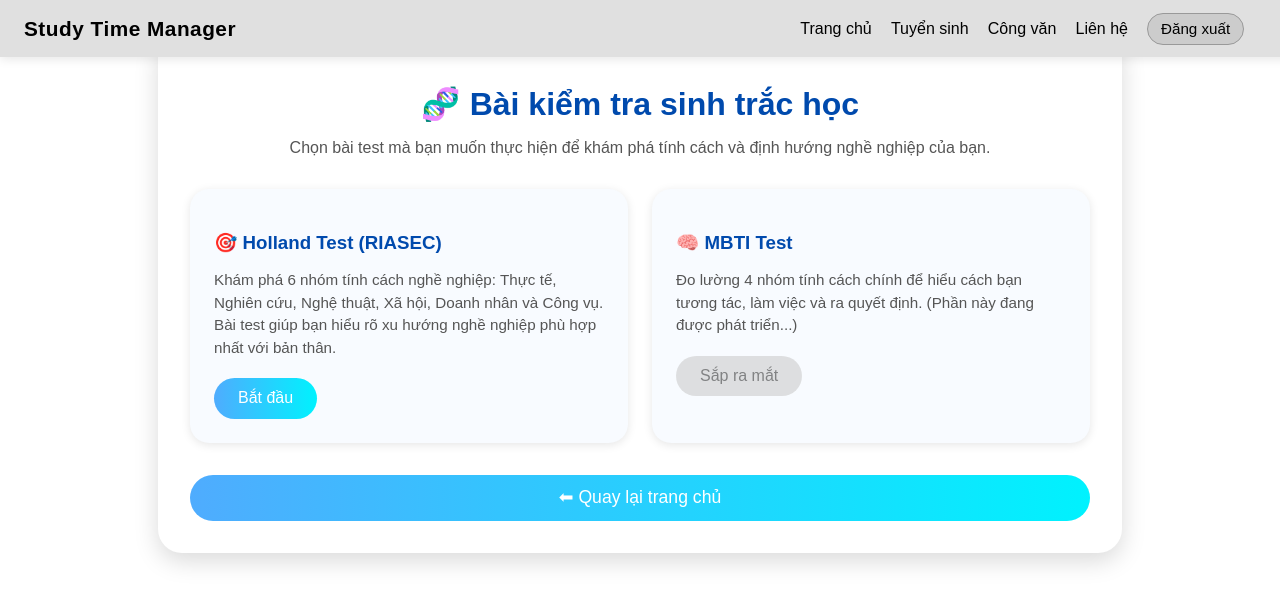
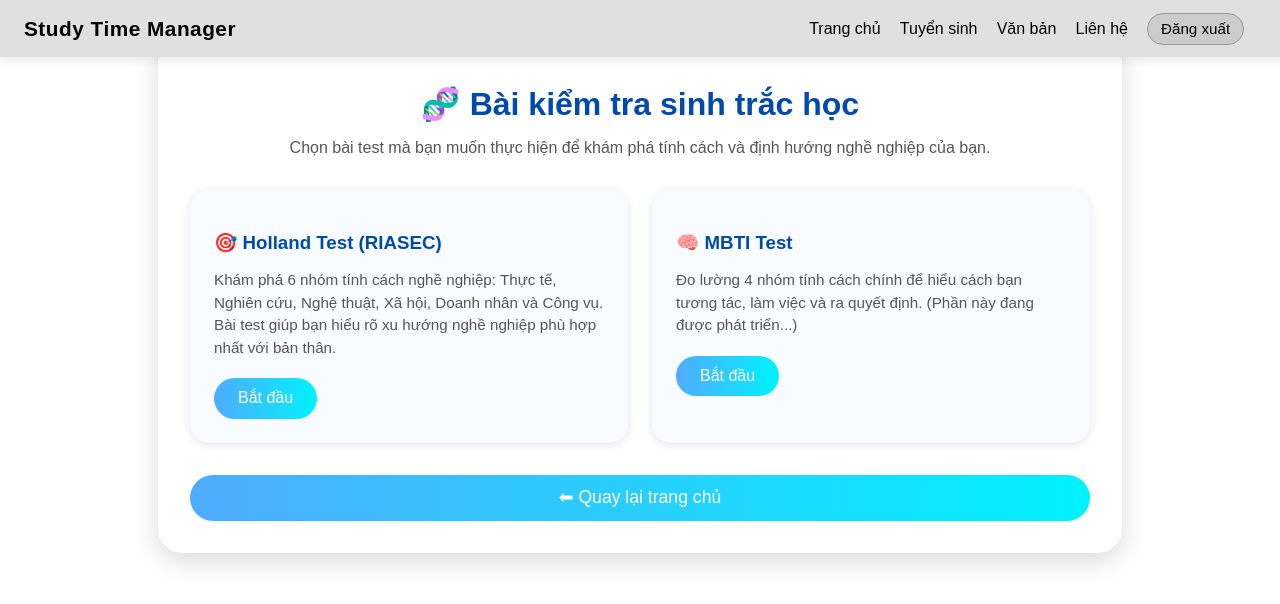
Before and after one commit to taithan100308-beep/unipath, a plain HTML site: page biotest.html in a window 1280 px wide. Drawn offline with Linux system fonts and the light colour scheme.

Commit message:
Update biotest.html

```diff
--- a/biotest.html
+++ b/biotest.html
@@ -16,7 +16,7 @@
     <div class="nav-right">
       <a href="homepage.html">Trang chủ</a>
       <a href="universities.html">Tuyển sinh</a>
-      <a href="documents.html">Công văn</a>
+      <a href="documents.html">Văn bản</a>
       <a href="contact.html">Liên hệ</a>
       <button id="logoutNavBtn" class="logout-btn">Đăng xuất</button>
     </div>
@@ -38,7 +38,7 @@
         <h3>🧠 MBTI Test</h3>
         <p>Đo lường 4 nhóm tính cách chính để hiểu cách bạn tương tác, làm việc và ra quyết định.
         (Phần này đang được phát triển...)</p>
-        <button disabled class="test-btn gray">Sắp ra mắt</button>
+        <button onclick="window.location.href='mbti.html'" class="test-btn blue">Bắt đầu</button>
       </div>
     </div>
 
```
